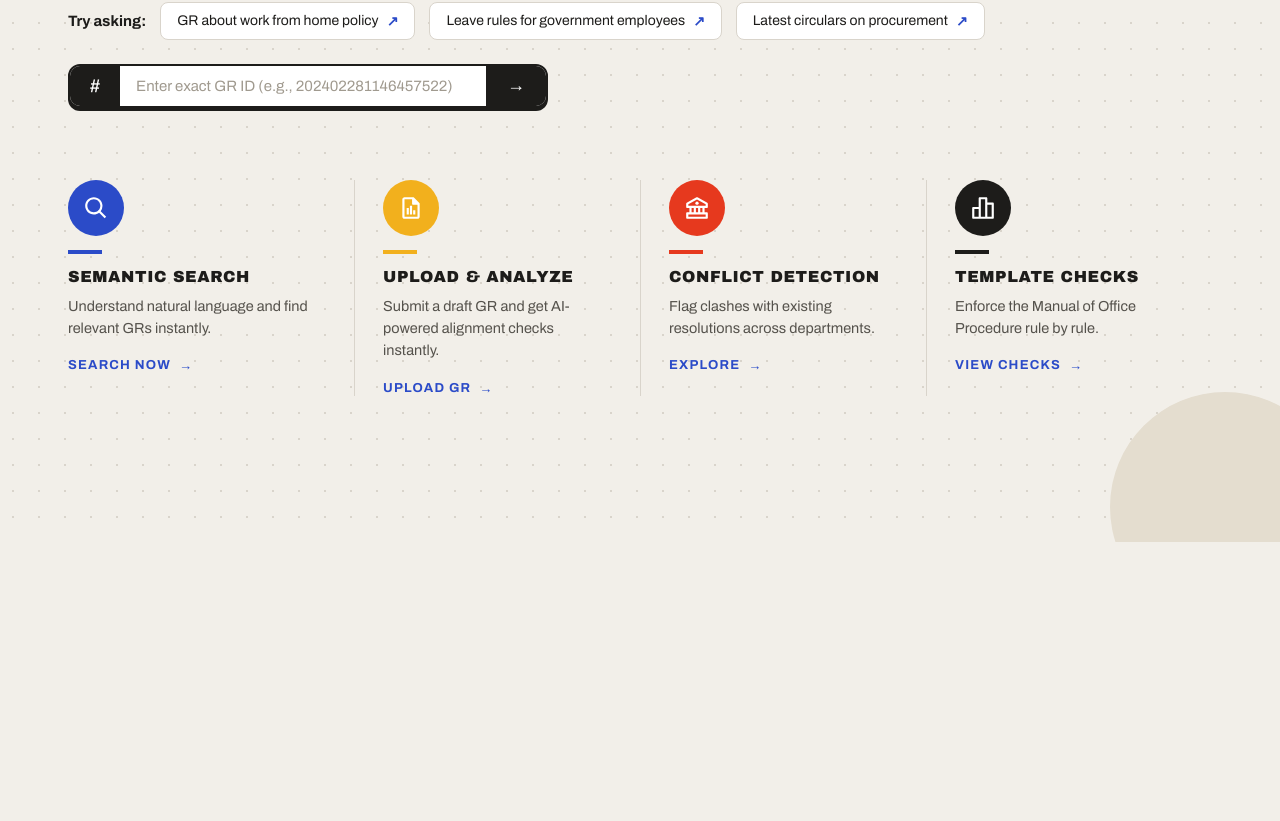
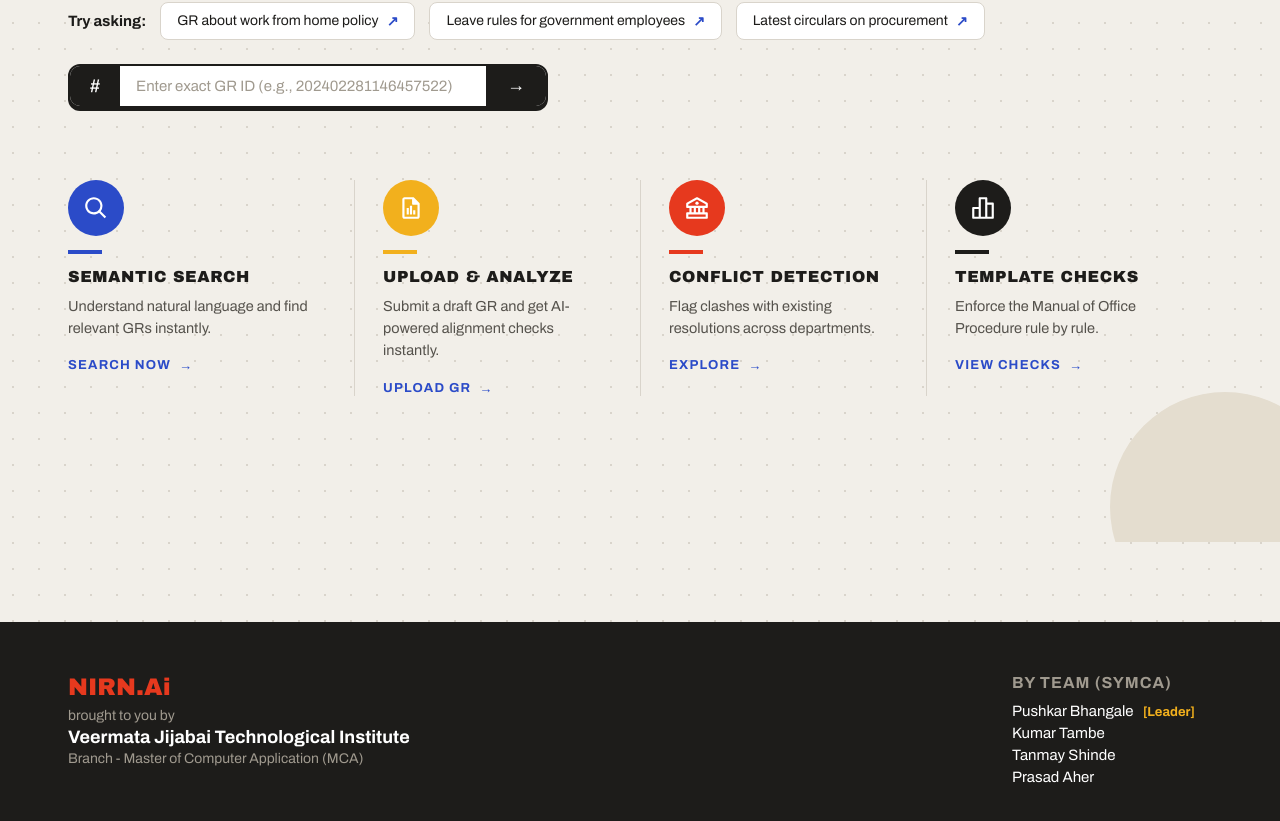
Before and after one commit to Pushkarbhangale15/NIRN.Ai, a React (Vite) app in the folder frontend/: page / in a window 1280 px wide. Shown: the part 536-1357 px from the top of the page. Before the commit the page ends 1078 px from the top, so only its background shows below. Built offline with nearby package versions, Linux system fonts and the light colour scheme; a web font is replaced by a local one.

Commit message:
add VJTI team footer

```diff
--- a/frontend/src/App.jsx
+++ b/frontend/src/App.jsx
@@ -69,6 +69,31 @@ function Navbar() {
   );
 }
 
+function Footer() {
+  const { siteLanguage } = useLanguage();
+  return (
+    <footer className={`footer ${siteLanguage === 'mr' ? 'lang-mr' : ''}`}>
+      <div className="container footer-content">
+        <div className="footer-left">
+          <div className="footer-brand">NIRN.Ai</div>
+          <p className="footer-text">brought to you by</p>
+          <h4 className="footer-institute">Veermata Jijabai Technological Institute</h4>
+          <p className="footer-branch">Branch - Master of Computer Application (MCA)</p>
+        </div>
+        <div className="footer-right">
+          <h4 className="footer-team-title">By Team (SYMCA)</h4>
+          <ul className="footer-team-list">
+            <li>Pushkar Bhangale <span className="leader-tag">[Leader]</span></li>
+            <li>Kumar Tambe</li>
+            <li>Tanmay Shinde</li>
+            <li>Prasad Aher</li>
+          </ul>
+        </div>
+      </div>
+    </footer>
+  );
+}
+
 export default function App() {
   const location = useLocation();
   const { siteLanguage } = useLanguage();
@@ -116,6 +141,8 @@ export default function App() {
           />
         </Routes>
       </AnimatePresence>
+
+      <Footer />
     </>
   );
 }
--- a/frontend/src/index.css
+++ b/frontend/src/index.css
@@ -1591,3 +1591,83 @@ mark.highlight-mark {
 .source-menu button:hover {
   background-color: var(--cream);
 }
+
+/* ---------------- Footer ---------------- */
+.footer {
+  background: var(--ink);
+  color: #fff;
+  padding: 48px 0;
+  margin-top: 80px;
+  border-top: 4px solid var(--ink);
+}
+
+.footer-content {
+  display: flex;
+  justify-content: space-between;
+  align-items: flex-start;
+  flex-wrap: wrap;
+  gap: 32px;
+}
+
+.footer-left {
+  flex: 1;
+  min-width: 280px;
+}
+
+.footer-brand {
+  font-family: var(--font-display);
+  font-size: 24px;
+  color: var(--red);
+  margin-bottom: 8px;
+}
+
+.footer-text {
+  font-size: 14px;
+  color: #a09a8f;
+  margin: 0 0 4px 0;
+}
+
+.footer-institute {
+  font-size: 18px;
+  margin: 0 0 4px 0;
+  font-weight: bold;
+}
+
+.footer-branch {
+  font-size: 14px;
+  color: #a09a8f;
+  margin: 0;
+}
+
+.footer-right {
+  min-width: 200px;
+}
+
+.footer-team-title {
+  font-size: 16px;
+  margin: 0 0 12px 0;
+  color: #a09a8f;
+  text-transform: uppercase;
+  letter-spacing: 1px;
+}
+
+.footer-team-list {
+  list-style: none;
+  padding: 0;
+  margin: 0;
+  display: flex;
+  flex-direction: column;
+  gap: 6px;
+}
+
+.footer-team-list li {
+  font-size: 15px;
+  color: #fff;
+}
+
+.footer-team-list .leader-tag {
+  color: var(--yellow);
+  font-weight: bold;
+  font-size: 13px;
+  margin-left: 6px;
+}
```
